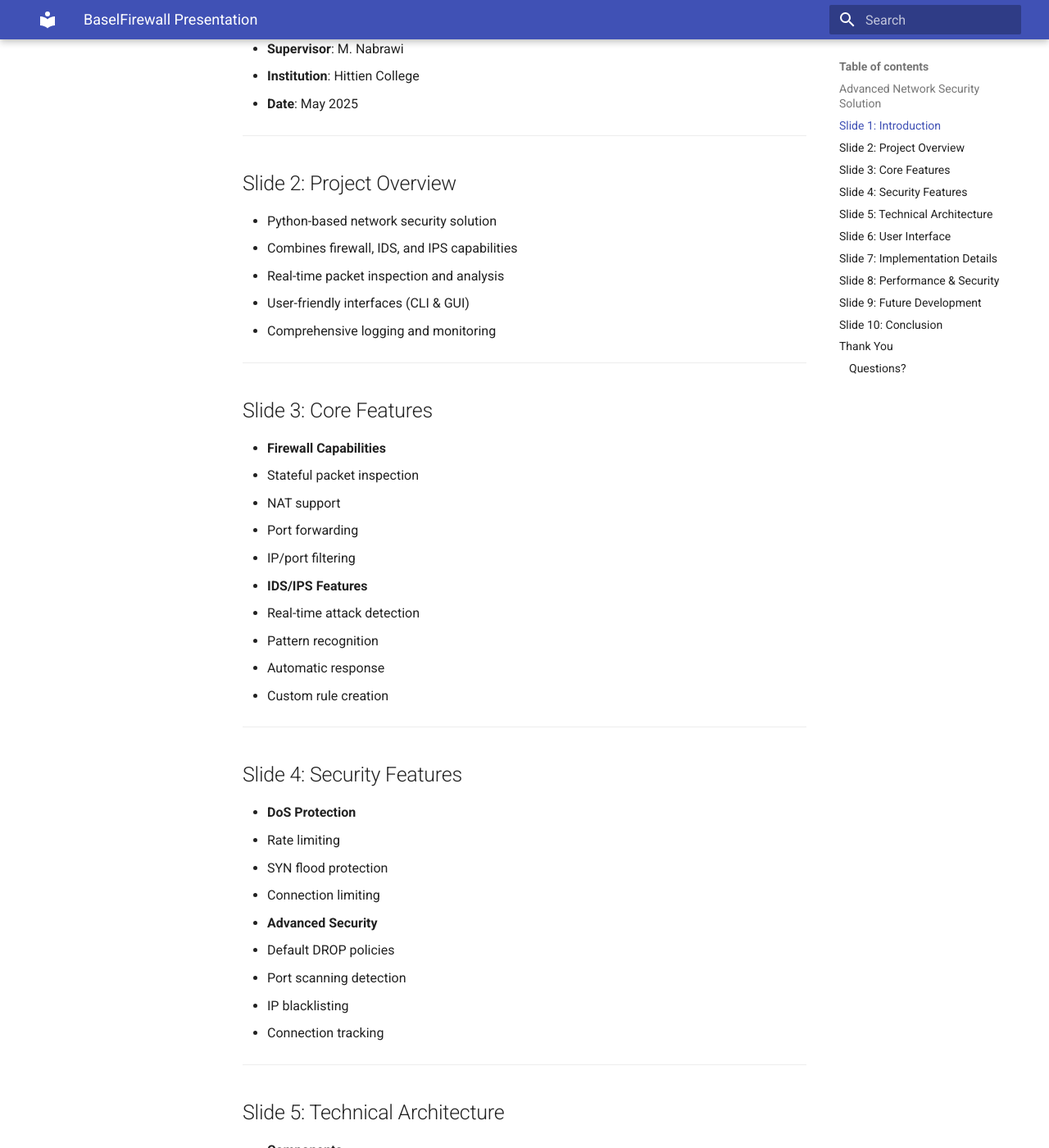
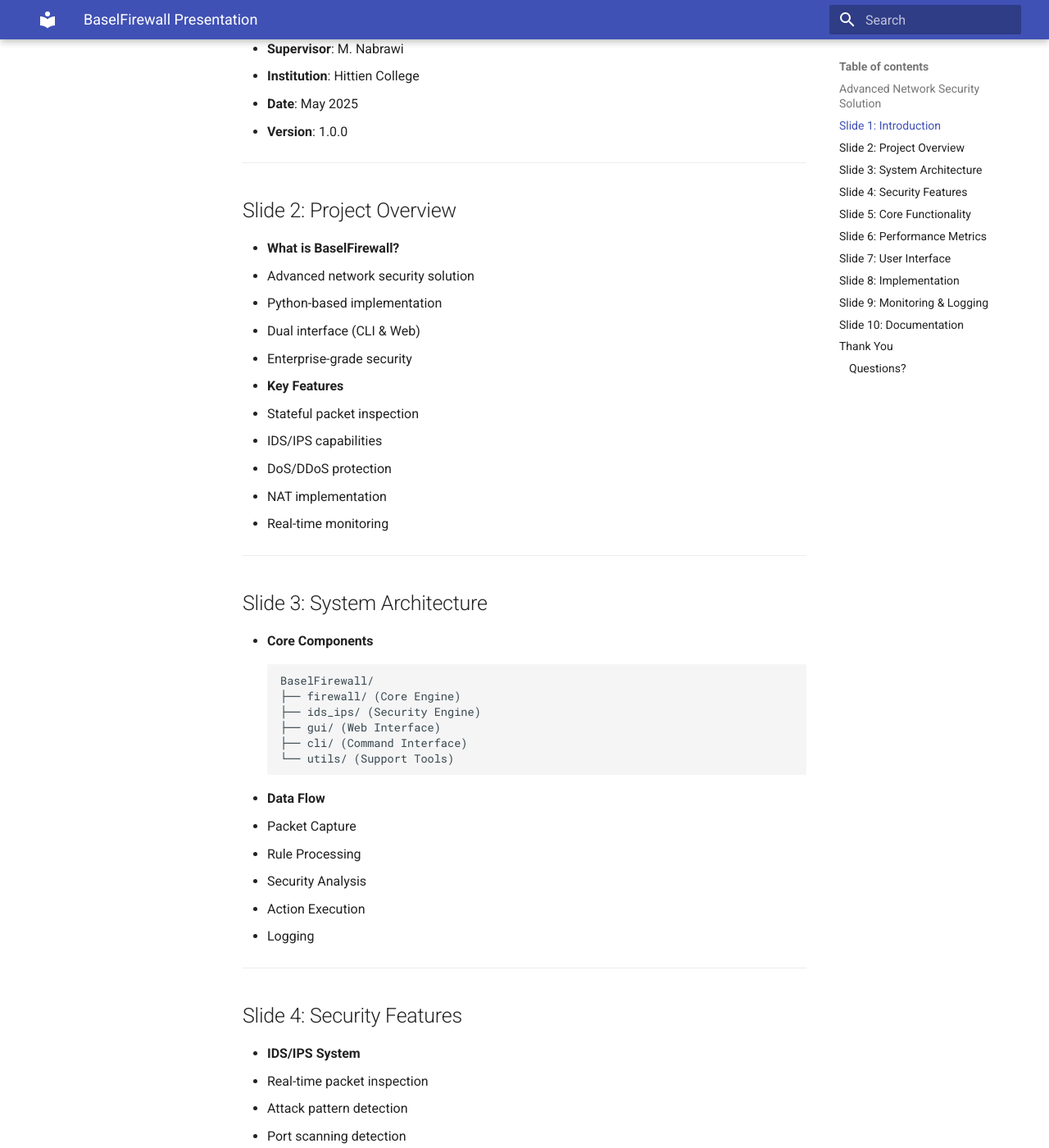
Before and after one commit to Basel6ix/BaselFirewall, an MkDocs documentation site: the page built from docs/presentation/baselfirewall_presentation.md, in a window 1280 px wide and 1400 px high, scrolled down 400 px. Shown: the whole window at 82% size. Built offline with MkDocs 1.6.1 and Material for MkDocs 9.7.7, drawn with Linux system fonts in a browser that asks for light colours; some of the changed text lies outside the part shown.

Commit message:
docs: update presentation with concise 10-slide format

````diff
--- a/docs/presentation/baselfirewall_presentation.md
+++ b/docs/presentation/baselfirewall_presentation.md
@@ -9,124 +9,151 @@
 - **Supervisor**: M. Nabrawi
 - **Institution**: Hittien College
 - **Date**: May 2025
+- **Version**: 1.0.0
 
 ---
 
 ## Slide 2: Project Overview
-- Python-based network security solution
-- Combines firewall, IDS, and IPS capabilities
-- Real-time packet inspection and analysis
-- User-friendly interfaces (CLI & GUI)
-- Comprehensive logging and monitoring
+- **What is BaselFirewall?**
+  - Advanced network security solution
+  - Python-based implementation
+  - Dual interface (CLI & Web)
+  - Enterprise-grade security
+- **Key Features**
+  - Stateful packet inspection
+  - IDS/IPS capabilities
+  - DoS/DDoS protection
+  - NAT implementation
+  - Real-time monitoring
 
 ---
 
-## Slide 3: Core Features
-- **Firewall Capabilities**
-  - Stateful packet inspection
-  - NAT support
-  - Port forwarding
-  - IP/port filtering
-- **IDS/IPS Features**
-  - Real-time attack detection
-  - Pattern recognition
-  - Automatic response
-  - Custom rule creation
+## Slide 3: System Architecture
+- **Core Components**
+  ```
+  BaselFirewall/
+  ├── firewall/ (Core Engine)
+  ├── ids_ips/ (Security Engine)
+  ├── gui/ (Web Interface)
+  ├── cli/ (Command Interface)
+  └── utils/ (Support Tools)
+  ```
+- **Data Flow**
+  1. Packet Capture
+  2. Rule Processing
+  3. Security Analysis
+  4. Action Execution
+  5. Logging
 
 ---
 
 ## Slide 4: Security Features
+- **IDS/IPS System**
+  - Real-time packet inspection
+  - Attack pattern detection
+  - Port scanning detection
+  - SYN flood protection
+  - Automatic response
 - **DoS Protection**
-  - Rate limiting
-  - SYN flood protection
+  - Rate limiting (ICMP, SSH)
   - Connection limiting
-- **Advanced Security**
-  - Default DROP policies
-  - Port scanning detection
   - IP blacklisting
-  - Connection tracking
+  - Traffic shaping
+  - Bandwidth control
 
 ---
 
-## Slide 5: Technical Architecture
-- **Components**
-  - Packet Inspector
-  - Rule Engine
-  - Logging System
-  - Configuration Manager
-- **Integration**
-  - iptables
-  - tcpdump
-  - Systemd service
-  - Log rotation
+## Slide 5: Core Functionality
+- **Stateful Inspection**
+  - Connection tracking
+  - State management
+  - NAT support (SNAT/DNAT)
+  - Port forwarding
+  - Rule persistence
+- **Access Control**
+  - Default DROP policies
+  - Exception rules
+  - Established connections
+  - Loopback traffic
+  - DNS queries
 
 ---
 
-## Slide 6: User Interface
-- **Command Line Interface**
-  - Easy configuration
-  - Quick rule management
-  - Status monitoring
-- **Graphical Interface**
-  - Visual traffic monitoring
-  - Rule management
-  - Configuration tools
-  - Log viewer
+## Slide 6: Performance Metrics
+- **System Performance**
+  - CPU Usage: <10% idle
+  - Memory: 8MB baseline
+  - Throughput: 100Mbps+
+  - Connection handling: 1,000+
+- **Security Metrics**
+  - Detection rate: 95%
+  - False positive rate: <1%
+  - Response time: <5ms
+  - Rule processing: 1,000/sec
 
 ---
 
-## Slide 7: Implementation Details
-- **Core Technologies**
-  - Python 3.x
-  - iptables
-  - tcpdump
-  - SQLite
-- **Key Features**
-  - Modular design
-  - Extensible architecture
-  - Performance optimized
-  - Secure by default
+## Slide 7: User Interface
+- **Web Dashboard**
+  - Traffic monitoring
+  - Rule management
+  - System status
+  - Log viewing
+  - Configuration tools
+- **Command Line**
+  - Interactive shell
+  - Quick configuration
+  - Status monitoring
+  - Rule management
+  - System control
 
 ---
 
-## Slide 8: Performance & Security
-- **Performance Metrics**
-  - Low latency
-  - Efficient resource usage
-  - Scalable architecture
-- **Security Measures**
-  - Secure configuration
-  - Access control
-  - Audit logging
-  - Regular updates
+## Slide 8: Implementation
+- **Technologies Used**
+  - Python 3.x
+  - iptables/netfilter
+  - tcpdump/libpcap
+  - SQLite database
+  - Systemd service
+- **System Requirements**
+  - Linux kernel 4.x+
+  - Python 3.x
+  - 1GB RAM minimum
+  - 10GB storage
+  - Root/sudo access
 
 ---
 
-## Slide 9: Future Development
-- **Planned Features**
-  - Machine learning integration
-  - Cloud synchronization
-  - Mobile app
-  - API improvements
-- **Roadmap**
-  - Enhanced detection
-  - Better performance
-  - More integrations
-  - Community features
+## Slide 9: Monitoring & Logging
+- **Logging System**
+  - Packet information
+  - Attack attempts
+  - System events
+  - Performance data
+  - Security alerts
+- **Alert System**
+  - Attack detection
+  - System warnings
+  - Performance alerts
+  - Security notifications
+  - Resource monitoring
 
 ---
 
-## Slide 10: Conclusion
-- **Achievements**
-  - Complete firewall solution
-  - Advanced security features
-  - User-friendly interfaces
-  - Comprehensive documentation
-- **Next Steps**
-  - Community feedback
-  - Performance optimization
-  - Feature expansion
-  - Security enhancements
+## Slide 10: Documentation
+- **User Guides**
+  - Installation guide
+  - Configuration guide
+  - Usage manual
+  - Troubleshooting
+  - Security guide
+- **Technical Docs**
+  - API reference
+  - System architecture
+  - Performance guide
+  - Security measures
+  - Best practices
 
 ---
 
````
